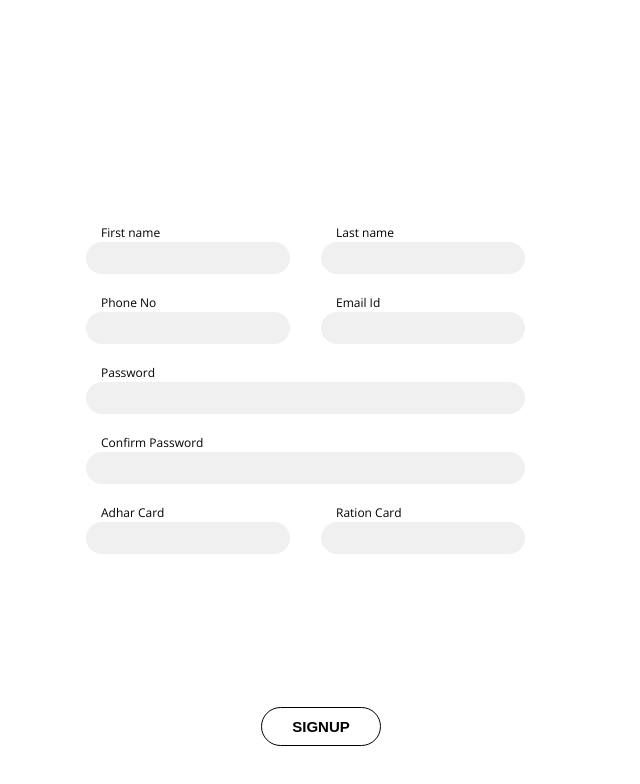
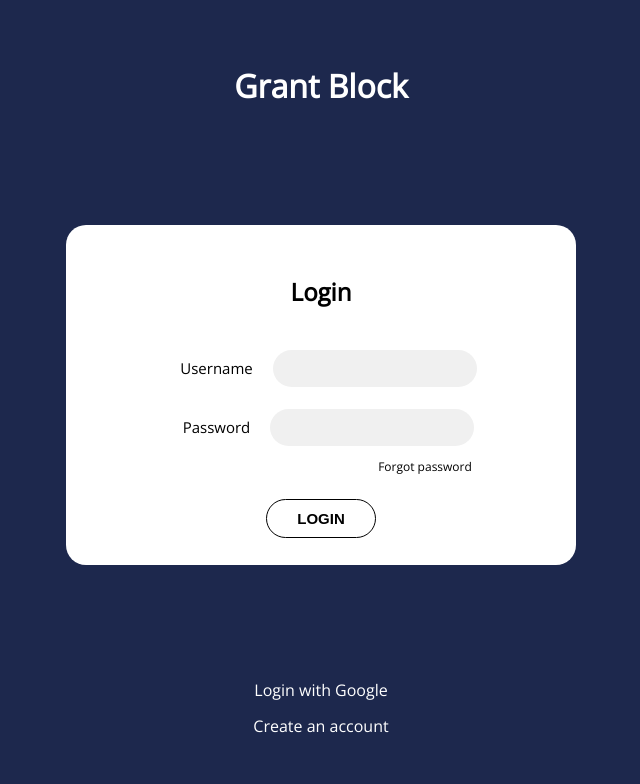
Before and after one commit to kevinjosec/Grant_Block, a React (Create React App) app: page / in a window 1280 px wide. Shown: the top 784 px of the page, without its empty margins (319-959 px from the left). Built offline with nearby package versions, Linux system fonts and the light colour scheme; a web font is replaced by a local one.

Commit message:
nov 16/23

```diff
--- a/src/App.js
+++ b/src/App.js
@@ -2,15 +2,17 @@ import './App.css';
 import Login from './Component/Login/loginPage'
 import SignUp from './Component/Signup/signUp';
 import Application_Form from "./Component/Application_Form/applicationForm"
-import { BrowserRouter, Routes, Route } from 'react-router-dom';
+import { BrowserRouter as Router, Routes, Route } from 'react-router-dom';
 import Navbar from './Component/Navbar/Navbar';
 import HomePage from './Component/HomePage/HomePage';
 function App() {
  return (
+  <Router>
+  <Routes>
+  <Route path="/" element={<Login />} />
 
-    <div className="App">
-    <SignUp/>
-    </div>
+  </Routes>
+  </Router>
   );
 }
 
--- a/src/Component/Login/loginPage.css
+++ b/src/Component/Login/loginPage.css
@@ -7,6 +7,7 @@
  }
 
 .login{
+    text-align: center;
     background-color: white;
     height: 280px;
     width: 470px;
@@ -72,6 +73,7 @@ body{
 }
 
 .accountCreate{
+    text-align: center;
     color: white;
 }
 .accountCreate:hover{
--- a/src/Component/Login/loginPage.jsx
+++ b/src/Component/Login/loginPage.jsx
@@ -4,9 +4,10 @@ import {auth, provider} from '../../firebase'
 import { signInWithPopup } from 'firebase/auth';
 import signUp from '../Signup/signUp';
 import { useNavigate } from 'react-router-dom';
-
+import HomePage from '../HomePage/HomePage'
 const LoginPage = () => {
 
+  const navigate = useNavigate();
      const handleLogin = async(e) =>  {
         e.preventDefault();
         try{
@@ -44,7 +45,7 @@ const LoginPage = () => {
             <p className='forgotPass'>
               Forgot password
             </p>
-            <button type='submit' className='loginButton'>
+            <button type='submit' className='loginButton' onClick={navigate('./HomePage')}>
                 LOGIN
             </button>
             </div>
--- a/src/Component/Navbar/Navbar.css
+++ b/src/Component/Navbar/Navbar.css
@@ -1,6 +1,4 @@
-body{
-    background-color: white;
-}
+
 .navbar{
     height: 80px;
     background-color: #1d284d;
--- a/src/Component/Signup/signUp.jsx
+++ b/src/Component/Signup/signUp.jsx
@@ -1,14 +1,19 @@
 import React, { useState } from 'react'
 import { useFormik } from 'formik';
 import * as yup from 'yup';
+import Login from '../Login/loginPage'
 import firebase from 'firebase/app';
 import './signUp.css'
 import {auth} from '../../firebase'
 import { createUserWithEmailAndPassword } from 'firebase/auth';
+import { useNavigate } from 'react-router-dom';
 
 const SignUp = () => {
+
+  const navigate = useNavigate();
+
   const handleSignUp = async (event) => {
-    event.preventDefault();
+    navigate('/Login');
     try {
       const result = await createUserWithEmailAndPassword(auth, formik.values.email, formik.values.password);
       console.log("user created", result);
@@ -16,7 +21,6 @@ const SignUp = () => {
       console.log(err.message);
     }
   };
-
 
   const formik = useFormik({initialValues:{
     fname:'',
@@ -33,18 +37,19 @@ const SignUp = () => {
     lname: yup.string().matches(/^[a-zA-Z]+$/,"Invalid").min(3,'Too short').required('Last Name is required'),
     phone : yup.string().matches(/^[0-9]{10}$/,"Invalid").required('Phone Number is required'),
     email: yup.string().email().required('Email is requied'),
-    password:yup.string().matches(/^(?=.*[a-z])(?=.*[A-Z])(?=.*[0-9])(?=.*[!@#$%^&*])(?=.{8,})$/,
-    'Password must contain at least one lowercase letter, one uppercase letter, one digit, one special character, and be at least 8 characters long.'
-  ,"A captial letter, small letter, a number and a special symbol").required("Password is required"),
+    password: yup.string().trim().matches(/^(?=.*[a-z])(?=.*[A-Z])(?=.*[0-9]).{6,}$/,
+    'Password must contain at least one lowercase letter, one uppercase letter, and one digit, and be at least 6 characters long.'
+  ,"A captial letter, small letter and a number").required("Password is required"),
     confirmPassword: yup.string().oneOf([yup.ref("password")],"Passwords must match").required('Please re-enter your password'),
     adharCard: yup.string().matches(/^[0-9]{12}$/,"Invalid").min(12,'Too Short').required("Adhar Card is needed"),
     rationCard: yup.string().matches(/^[0-9]{11}$/, "Invalid").required('Ration Card number required')}),
 
-  onSubmit: handleSignUp,
+  onSubmit:handleSignUp,
 })
   return (
     <div>
         <h1 className='header'>Grant Block</h1>
+        <form onSubmit={formik.handleSubmit}>
         <div className='signupContainer'>
         <div className='signup'>
             <div className='column'>
@@ -107,9 +112,10 @@ const SignUp = () => {
             </div>
         </div>
         </div>
-        <button type='submit' className='signupButton' onClick={formik.handleSignUp}>
+        <button type='submit' className='signupButton' onClick={formik.handleSubmit}>
                 SIGNUP
             </button>
+            </form>
     </div>
   )
 }
```
